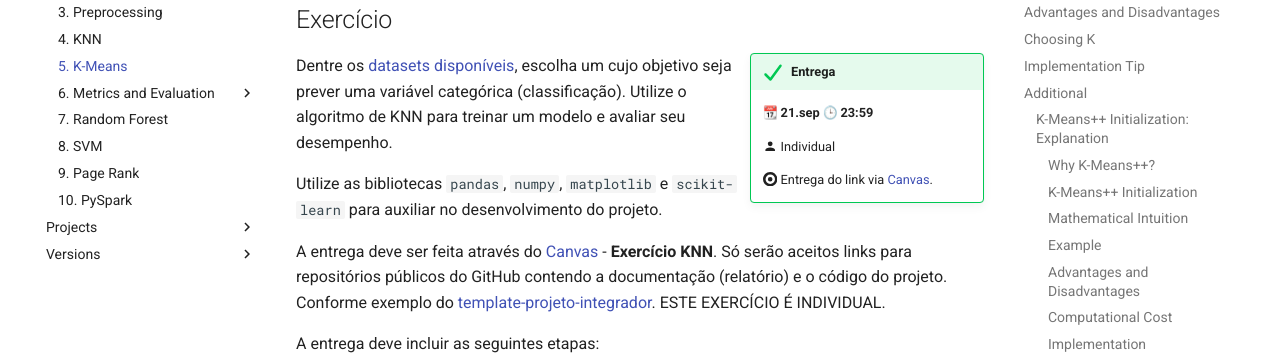
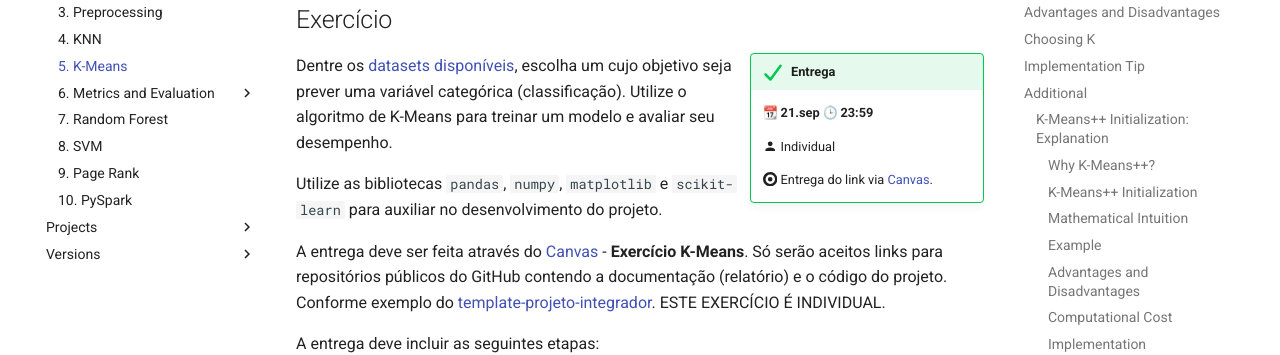
Before and after one commit to hsandmann/ml, an MkDocs documentation site: the page built from docs/classes/kmeans/main.md, in a window 1280 px wide and 900 px high, scrolled down 7121 px. Shown: the part 204-559 px from the top of the window. Built offline with MkDocs 1.6.1 and Material for MkDocs 9.7.7, drawn with Linux system fonts in a browser that asks for light colours; emoji names are drawn with the system emoji font; comment, search, counter and statistics services are not loaded.

```diff
--- a/docs/classes/kmeans/main.md
+++ b/docs/classes/kmeans/main.md
@@ -221,11 +221,11 @@
 
     :simple-target: Entrega do link via [Canvas](https://canvas.espm.br/){:target="_blank"}.
 
-Dentre os [datasets disponíveis](/ml/classes/concepts/data/main/#datasets){:target="_blank"}, escolha um cujo objetivo seja prever uma variável categórica (classificação). Utilize o algoritmo de KNN para treinar um modelo e avaliar seu desempenho.
+Dentre os [datasets disponíveis](/ml/classes/concepts/data/main/#datasets){:target="_blank"}, escolha um cujo objetivo seja prever uma variável categórica (classificação). Utilize o algoritmo de K-Means para treinar um modelo e avaliar seu desempenho.
 
 Utilize as bibliotecas `pandas`, `numpy`, `matplotlib` e `scikit-learn` para auxiliar no desenvolvimento do projeto.
 
-A entrega deve ser feita através do [Canvas](https://canvas.espm.br/) - **Exercício KNN**. Só serão aceitos links para repositórios públicos do GitHub contendo a documentação (relatório) e o código do projeto. Conforme exemplo do [template-projeto-integrador](https://hsandmann.github.io/documentation.template/){:target="_blank"}. ESTE EXERCÍCIO É INDIVIDUAL.
+A entrega deve ser feita através do [Canvas](https://canvas.espm.br/) - **Exercício K-Means**. Só serão aceitos links para repositórios públicos do GitHub contendo a documentação (relatório) e o código do projeto. Conforme exemplo do [template-projeto-integrador](https://hsandmann.github.io/documentation.template/){:target="_blank"}. ESTE EXERCÍCIO É INDIVIDUAL.
 
 A entrega deve incluir as seguintes etapas:
 
```
